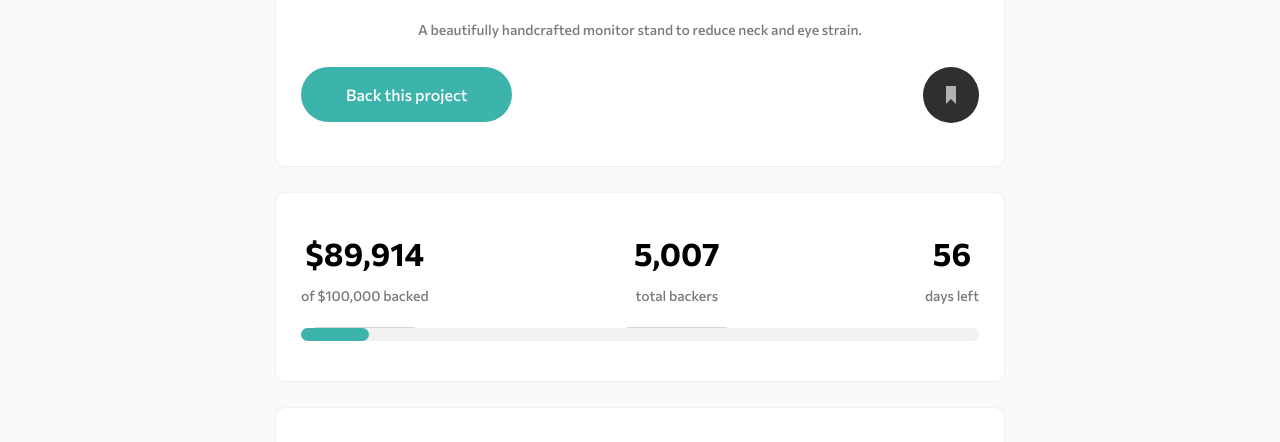
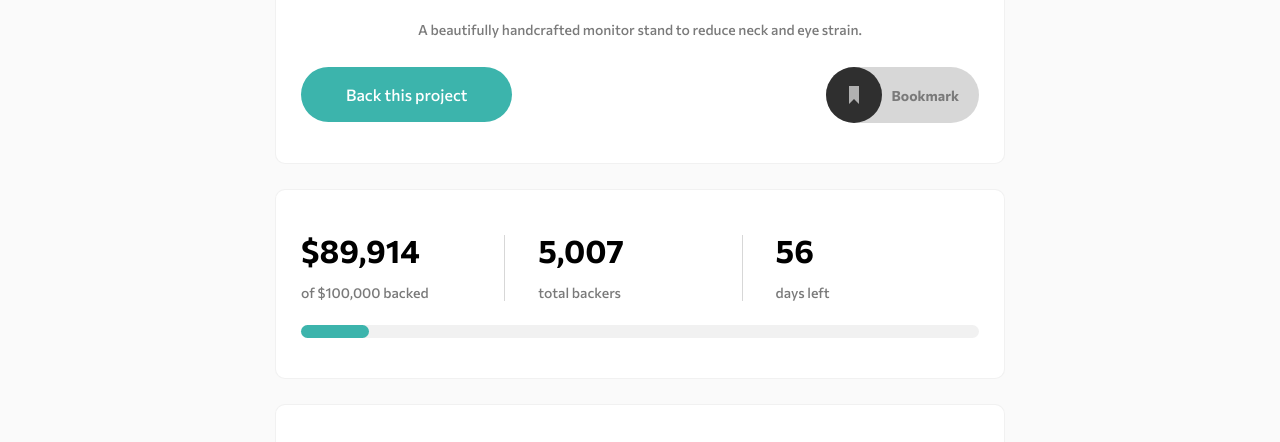
Before and after one commit to Pawel-Gnat/Frontend-Mentor-Crowdfunding-product-page, a plain HTML site: page index.html in a window 1280 px wide. Shown: the part 328-770 px from the top of the page. Drawn offline with Linux system fonts and the light colour scheme.

Commit message:
styling medias, general section

```diff
--- a/index.html
+++ b/index.html
@@ -42,8 +42,11 @@
 			<h1 class="general__heading">Mastercraft bamboo monitor riser</h1>
 			<p class="general__text">A beautifully handcrafted monitor stand to reduce neck and eye strain.</p>
 			<div class="general__mark">
-				<button class="general__mark--btn1">Back this project</button>
-				<button class="general__mark--btn2"><img src="./images/icon-bookmark.svg" alt="Bookmark icon"></button>
+				<button class="btn1">Back this project</button>
+				<div class="btn2-container">
+					<button class="btn2-container__btn2"><img src="./images/icon-bookmark.svg"
+							alt="Bookmark icon"><span></span></button>
+				</div>
 			</div>
 		</section>
 
--- a/js/main.js
+++ b/js/main.js
@@ -0,0 +1,15 @@
+const bookmarkText = document.querySelector('.btn2-container__btn2 > span')
+const mediaQuery = window.matchMedia('(min-width: 576px)')
+
+function addBookmarkText(view) {
+	if (view.matches) {
+		bookmarkText.textContent = 'Bookmark'
+		bookmarkText.style.margin = '0 2rem 0 1rem'
+	} else {
+		bookmarkText.textContent = ''
+		bookmarkText.style.margin = '0'
+	}
+}
+
+mediaQuery.addListener(addBookmarkText)
+addBookmarkText(mediaQuery)
--- a/sass/style.scss
+++ b/sass/style.scss
@@ -21,9 +21,6 @@ body {
 	font-family: 'Commissioner', sans-serif;
 	display: flex;
 	flex-direction: column;
-	// align-items: center;
-	// justify-content: center;
-	// margin: 0 auto;
 	min-height: 100vh;
 	background-color: rgb(250, 250, 250);
 }
@@ -148,8 +145,10 @@ section {
 	&__mark {
 		display: flex;
 		justify-content: space-between;
+	}
+}
 
-		&--btn1 {
+.btn1 {
 	@include btn;
 	font-size: 1.6rem;
 	height: 5.5rem;
@@ -157,22 +156,36 @@ section {
 	padding: 0rem 4.5rem;
 }
 
-		&--btn1:hover {
+.btn1:hover {
 	background-color: $dark_cyan;
 }
 
-		&--btn2 {
+.btn2-container {
 	margin-top: 2.5rem;
+	border-radius: 100vw;
+	background-color: rgba($dark_gray, 0.3);
+	cursor: pointer;
+	transition: opacity 0.3s;
+
+	&__btn2 {
+		display: flex;
+		flex-direction: row;
+		justify-content: center;
+		align-items: center;
 		border: none;
 		background-color: transparent;
-			cursor: pointer;
-			transition: opacity 0.3s;
+		cursor: inherit;
+
+		span {
+			@include gray-text;
+			font-weight: 700;
+			display: block;
+		}
+	}
 }
 
-		&--btn2:hover {
+.btn2-container:hover {
 	opacity: 0.7;
-		}
-	}
 }
 
 .backers {
@@ -314,7 +327,7 @@ footer {
 }
 /* MEDIA QUERIES */
 
-@media (min-width: 500px) {
+@media (min-width: 576px) {
 	.textarea {
 		flex-direction: row;
 		justify-content: space-between;
@@ -322,37 +335,25 @@ footer {
 		&__money,
 		&__people,
 		&__days {
-			// position: relative;
-			// padding-bottom: 1rem;
-			// margin-top: 2rem;
-			// border-right: 1px solid red;
-
-			&--text1 {
-				// font-size: 3.2rem;
-				// font-weight: 700;
+			text-align: left;
+			width: 100%;
 		}
 
-			&--text2 {
-				// @include gray-text;
-				// margin: 1rem 0;
-			}
+		&__people,
+		&__days {
+			margin-left: 5%;
 		}
 
 		&__money::before,
 		&__people::before {
-			// content: '';
-			// position: absolute;
-			// left: 50%;
-			// bottom: 0;
-			// height: 0px;
-			height: 100px;
-			width: 100px;
-			// width: 30%;
-			// border-bottom: 0px solid rgba($dark_gray, 0.3);
-			// transform: translate3d(-50%, 0, 0);
+			left: 100%;
+			top: 5%;
+			height: 70%;
+			width: 0px;
+			border-right: 1px solid rgba($dark_gray, 0.3);
+			transform: translate3d(0, 0, 0);
 		}
 	}
 }
 // zrobic hamburger menu
 // zrobic media 500px sekca wplat i produktow
-// zrobic ten napis bookmark
```
Also changed, not shown: css/style.css, 1 other file. Lines whose indentation alone changed are shown as unchanged.
